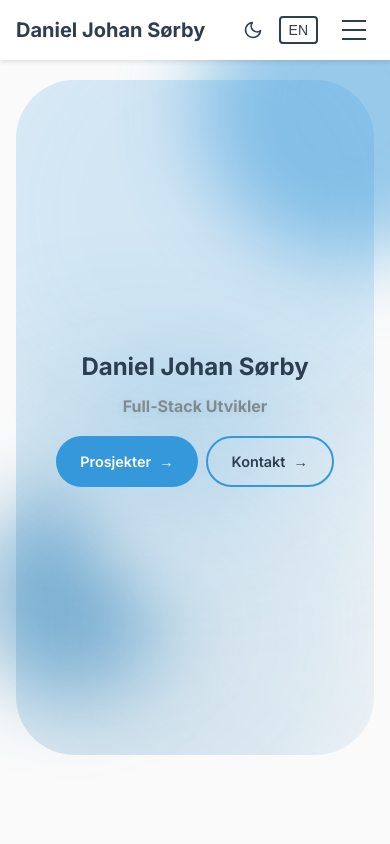
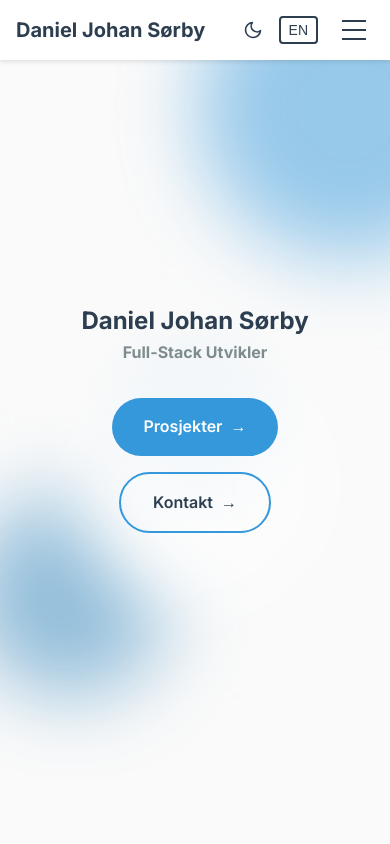
Before and after one commit to DanielJSorby/portfolio, a SvelteKit app in the folder portfolio/: page / in a window 390 px wide. Shown: the top 844 px of the page. Built offline with nearby package versions, Linux system fonts and the light colour scheme; no server answers.

Commit message:
feat: Images loading properly, hero section redesign

```diff
--- a/portfolio/src/lib/components/ProjectCard.svelte
+++ b/portfolio/src/lib/components/ProjectCard.svelte
@@ -10,16 +10,11 @@
 		link: string;
 	};
 
-	const fallbackImage = 'https://picsum.photos/seed/placeholder/800/400';
+	const fallbackImage = 'https://picsum.photos/id/1/800/400';
 
 	function handleImageError(event: Event) {
 		const img = event.target as HTMLImageElement;
 		img.src = fallbackImage;
-	}
-
-	function handleImageLoad(event: Event) {
-		const img = event.target as HTMLImageElement;
-		img.classList.add('loaded');
 	}
 
 	function getTechColor(tech: string): string {
@@ -33,13 +28,11 @@
 	aria-label={project.title[$language]}
 >
 	<div class="project-image">
-		<div class="image-skeleton"></div>
 		<img
 			src={project.image}
 			alt={project.title[$language]}
 			loading="lazy"
 			on:error={handleImageError}
-			on:load={handleImageLoad}
 		/>
 	</div>
 	<div class="project-content">
@@ -100,41 +93,11 @@
 		background: var(--bg-secondary);
 	}
 
-	.image-skeleton {
-		position: absolute;
-		top: 0;
-		left: 0;
-		width: 100%;
-		height: 100%;
-		background: linear-gradient(
-			90deg,
-			var(--bg-secondary) 0%,
-			var(--nav-bg) 50%,
-			var(--bg-secondary) 100%
-		);
-		background-size: 200% 100%;
-		animation: shimmer 1.5s infinite;
-	}
-
 	.project-image img {
 		width: 100%;
 		height: 100%;
 		object-fit: cover;
-		transition: transform 0.3s ease, opacity 0.3s ease;
-		opacity: 0;
-	}
-
-	.project-image img.loaded {
-		opacity: 1;
-	}
-
-	@keyframes shimmer {
-		0% {
-			background-position: 200% 0;
-		}
-		100% {
-			background-position: -200% 0;
-		}
+		transition: transform 0.3s ease;
 	}
 
 	.project-card:hover .project-image img {
--- a/portfolio/src/routes/+layout.svelte
+++ b/portfolio/src/routes/+layout.svelte
@@ -51,7 +51,6 @@
 		};
 
 		window.addEventListener('scroll', handleScroll, { passive: true });
-		document.body.style.overflow = 'hidden';
 
 		// Simulate minimum loading time and wait for images
 		await Promise.all([
@@ -60,7 +59,7 @@
 		]);
 
 		isLoading = false;
-		document.body.style.overflow = '';
+		document.body.style.overflow = 'auto';
 
 		// Start hero animation after loading screen fades out
 		setTimeout(() => {
@@ -69,6 +68,7 @@
 
 		return () => {
 			window.removeEventListener('scroll', handleScroll);
+			document.body.style.overflow = 'auto'; // Ensure overflow is restored on unmount
 		};
 	});
 
--- a/portfolio/src/routes/+page.svelte
+++ b/portfolio/src/routes/+page.svelte
@@ -1,6 +1,5 @@
 <script lang="ts">
 	import { language, translations } from '$lib/stores/language';
-	import { startHeroAnimation } from '$lib/stores/animation';
 	import { techColors } from '$lib/utils/techColors';
 	import { onMount } from 'svelte';
 	import { goto } from '$app/navigation';
@@ -22,7 +21,7 @@
 				en: 'An ai chatbot that helps you with everything you need!'
 			},
 			technologies: ['Svelte Kit', 'TypeScript', 'OpenAI', 'MySQL', 'Linux', 'Git', 'Markdown', 'Javascript'],
-			image: 'https://picsum.photos/seed/dasi/800/400',
+			image: 'https://picsum.photos/id/237/800/400',
 			link: 'https://github.com/DanielJSorby/DASI'
 		},
 		{
@@ -35,7 +34,7 @@
 				en: 'A car website for buying cars. Made as a school project.'
 			},
 			technologies: ['HTML', 'CSS', 'JavaScript'],
-			image: 'https://picsum.photos/seed/primewheels/800/400',
+			image: 'https://picsum.photos/id/111/800/400',
 			link: 'https://github.com/DanielJSorby/DanielOgSimen'
 		}
 	];
@@ -75,18 +74,6 @@
 		return tech in techColors ? techColors[tech as keyof typeof techColors] : '#666666';
 	}
 
-	const fallbackImage = '/images/placeholder.jpg';
-
-	function handleImageError(event: Event) {
-		const img = event.target as HTMLImageElement;
-		img.src = fallbackImage;
-	}
-
-	function handleImageLoad(event: Event) {
-		const img = event.target as HTMLImageElement;
-		img.classList.add('loaded');
-	}
-
 	onMount(() => {
 		handleScroll();
 		window.addEventListener('scroll', handleScroll);
@@ -96,7 +83,6 @@
 
 <div
 	class="hero"
-	class:visible={$startHeroAnimation}
 	role="banner"
 	aria-label={$language === 'no' ? 'Helteseksjon' : 'Hero section'}
 >
@@ -115,11 +101,6 @@
 				<span class="arrow" aria-hidden="true">→</span>
 			</a>
 		</div>
-	</div>
-	<div class="hero-background">
-		<div class="circle circle1"></div>
-		<div class="circle circle2"></div>
-		<div class="circle circle3"></div>
 	</div>
 </div>
 
@@ -186,88 +167,58 @@ aria-label={$language === 'no' ? 'Tilbake til toppen' : 'Back to top'}
 {/if}
 
 <style>
+    :global(body) {
+        min-height: 101vh;
+        overflow-x: hidden;
+        overflow-y: auto;
+    }
+
+    :global(main) {
+        min-height: 101vh;
+        overflow-y: auto;
+    }
+
     .hero {
         min-height: 80vh;
         display: flex;
         align-items: center;
         justify-content: center;
-		position: relative;
-		overflow: hidden;
-		padding: clamp(1rem, 5vw, 2rem);
-		opacity: 0;
-		transform: translateY(20px);
-		border-radius: clamp(50px, 15vw, 200px);
-		transition: opacity 0.8s ease, transform 0.8s ease;
-	}
-
-	.hero.visible {
-		opacity: 1;
-		transform: translateY(0);
+        padding: 2rem;
     }
 
     .hero-content {
         text-align: center;
-		z-index: 2;
-		max-width: min(800px, 90vw);
-	}
-
-	.animated-title {
-		display: flex;
-		flex-direction: column;
-		gap: clamp(0.5rem, 2vw, 1rem);
-		margin-bottom: clamp(1rem, 4vw, 2rem);
+        max-width: 800px;
+        margin: 0 auto;
     }
 
     .line {
         display: block;
-		opacity: 0;
-		transform: translateY(30px);
-		transition: opacity 0.8s ease, transform 0.8s ease;
-		transition-delay: 0.2s;
         font-size: clamp(1.5rem, 6vw, 3rem);
     }
 
     .line2 {
         font-size: clamp(1rem, 4vw, 1.5rem);
         color: var(--text-secondary);
-		transition-delay: 0.4s;
-		text-shadow: 0 2px 10px rgba(0, 0, 0, 0.1);
-	}
-
-	.visible .line {
-		opacity: 1;
-		transform: translateY(0);
     }
 
     .hero-buttons {
         display: flex;
-		gap: clamp(0.5rem, 2vw, 1rem);
+        gap: 1rem;
         justify-content: center;
-		margin-top: clamp(1rem, 4vw, 2rem);
-		opacity: 0;
-		transform: translateY(20px);
-		transition: opacity 0.8s ease, transform 0.8s ease;
-		transition-delay: 0.6s;
+        margin-top: 2rem;
         flex-wrap: wrap;
     }
 
-	.visible .hero-buttons {
-		opacity: 1;
-		transform: translateY(0);
-	}
-
     .cta-button {
-		padding: clamp(0.75rem, 2vw, 1rem) clamp(1.5rem, 4vw, 2rem);
+        padding: 1rem 2rem;
         border-radius: 50px;
         text-decoration: none;
         font-weight: 600;
         transition: all 0.3s ease;
-		position: relative;
-		overflow: hidden;
         display: inline-flex;
         align-items: center;
         gap: 0.5rem;
-		font-size: clamp(0.9rem, 2.5vw, 1rem);
     }
 
     .cta-button.primary {
@@ -292,65 +243,6 @@ aria-label={$language === 'no' ? 'Tilbake til toppen' : 'Back to top'}
     .cta-button:hover {
         transform: translateY(-2px);
         box-shadow: 0 5px 15px rgba(var(--accent-primary-rgb), 0.2);
-	}
-
-	.hero-background {
-		position: fixed;
-		top: 0;
-		left: 0;
-		right: 0;
-		bottom: 0;
-		z-index: 1;
-		overflow: hidden;
-		pointer-events: none;
-	}
-
-	.circle {
-		position: absolute;
-		border-radius: 50%;
-		filter: blur(80px);
-		opacity: 0.2;
-		animation: float 20s infinite;
-	}
-
-	.circle1 {
-		background: var(--accent-primary);
-		width: 600px;
-		height: 600px;
-		top: -200px;
-		right: -100px;
-		animation-delay: 0s;
-	}
-
-	.circle2 {
-		background: var(--accent-secondary);
-		width: 500px;
-		height: 500px;
-		bottom: -100px;
-		left: -100px;
-		animation-delay: -5s;
-	}
-
-	.circle3 {
-		background: var(--nav-bg);
-		width: 400px;
-		height: 400px;
-		top: 50%;
-		left: 50%;
-		transform: translate(-50%, -50%);
-		animation-delay: -10s;
-	}
-
-	@keyframes float {
-		0%, 100% {
-			transform: translate(0, 0) rotate(0deg);
-		}
-		33% {
-			transform: translate(30px, 30px) rotate(5deg);
-		}
-		66% {
-			transform: translate(-20px, 20px) rotate(-5deg);
-		}
     }
 
     .skills-container {
@@ -479,113 +371,6 @@ aria-label={$language === 'no' ? 'Tilbake til toppen' : 'Back to top'}
         gap: clamp(1rem, 3vw, 2rem);
         max-width: 1200px;
         margin: 0 auto;
-	}
-
-	.project-card {
-		background-color: var(--bg-secondary);
-		border-radius: 20px;
-		box-shadow: var(--card-shadow);
-		overflow: hidden;
-		border: 2px solid transparent;
-		position: relative;
-		z-index: 1;
-		width: 100%;
-		transition: transform 0.3s ease;
-	}
-
-	.project-card:hover {
-		transform: translateY(-8px);
-		border-color: var(--accent-primary);
-	}
-
-	.project-image {
-		width: 100%;
-		height: 200px;
-		overflow: hidden;
-		border-radius: 18px 18px 0 0;
-		position: relative;
-		background: var(--bg-secondary);
-	}
-
-	.image-skeleton {
-		position: absolute;
-		top: 0;
-		left: 0;
-		width: 100%;
-		height: 100%;
-		background: linear-gradient(
-			90deg,
-			var(--bg-secondary) 0%,
-			var(--nav-bg) 50%,
-			var(--bg-secondary) 100%
-		);
-		background-size: 200% 100%;
-		animation: shimmer 1.5s infinite;
-	}
-
-	.project-image img {
-		width: 100%;
-		height: 100%;
-		object-fit: cover;
-		transition: transform 0.3s ease, opacity 0.3s ease;
-		opacity: 0;
-	}
-
-	.project-image img.loaded {
-		opacity: 1;
-	}
-
-	@keyframes shimmer {
-		0% {
-			background-position: 200% 0;
-		}
-		100% {
-			background-position: -200% 0;
-		}
-	}
-
-	.project-card:hover .project-image img {
-		transform: scale(1.05);
-	}
-
-	.project-content {
-		padding: 1.5rem;
-	}
-
-	.project-content h3 {
-		color: var(--text-primary);
-		margin-bottom: 1rem;
-		font-size: clamp(1.25rem, 4vw, 1.5rem);
-	}
-
-	.project-content p {
-		color: var(--text-secondary);
-		margin-bottom: 1rem;
-		font-size: clamp(0.9rem, 3vw, 1rem);
-	}
-
-	.tech-stack {
-		display: flex;
-		flex-wrap: wrap;
-		gap: 0.5rem;
-		margin: 1rem 0;
-	}
-
-	.tech-tag {
-		background-color: var(--nav-bg);
-		color: var(--nav-text);
-		padding: 0.25rem 0.75rem;
-		border-radius: 16px;
-		font-size: clamp(0.75rem, 2vw, 0.875rem);
-		transition: all 0.3s ease;
-		border-left: 3px solid var(--tech-color);
-	}
-
-	.tech-tag:hover {
-		background-color: var(--tech-color);
-		color: white;
-		transform: translateY(-2px);
-		box-shadow: 0 3px 8px rgba(0, 0, 0, 0.15);
     }
 
     .view-all {
```
Lines whose indentation alone changed are shown as unchanged.
